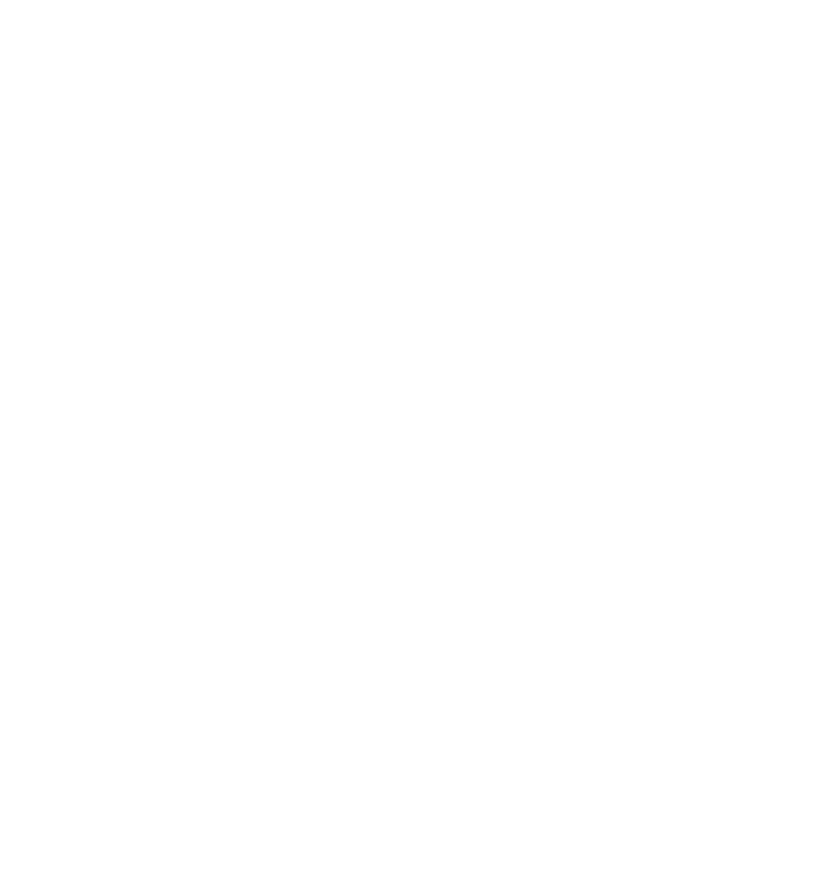
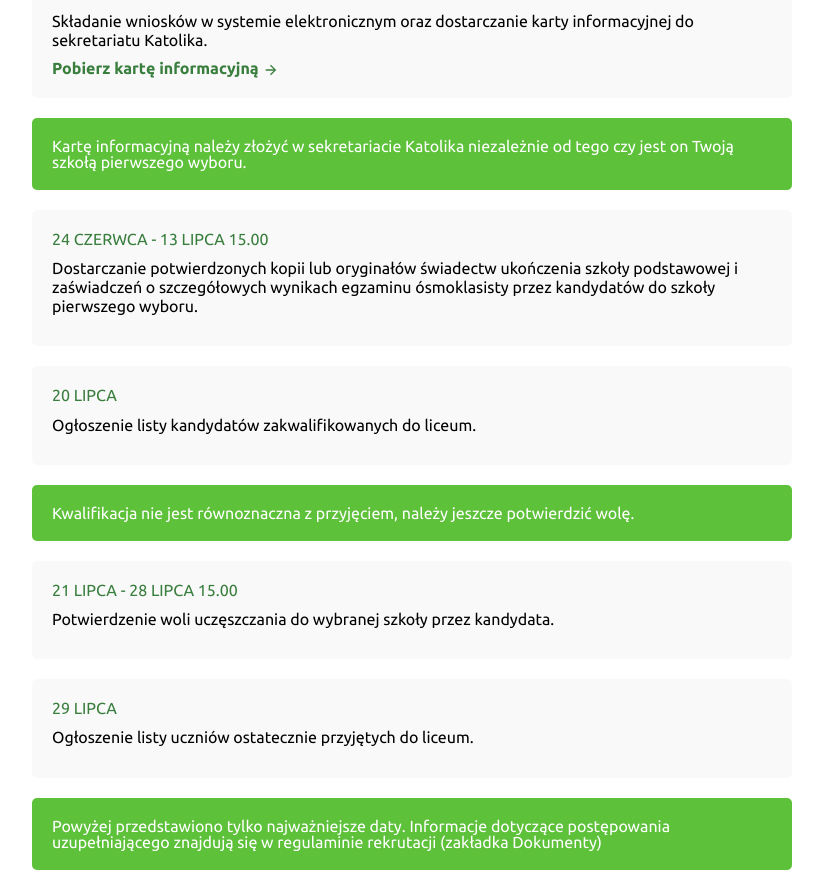
Before and after one commit to stanislawdera/katolik-chorzow-rekrutacja, a Next.js app: page /krok-po-kroku in a window 1280 px wide. Shown: the part 446-1336 px from the top of the page, without its empty margins (228-1051 px from the left). Before the commit the page ends 800 px from the top, so only its background shows below. Built offline with nearby package versions, Linux system fonts and the light colour scheme.

Commit message:
Add content to step by step page

```diff
--- a/components/atoms/ArrowLink/ArrowLink.js
+++ b/components/atoms/ArrowLink/ArrowLink.js
@@ -3,12 +3,17 @@
 import Link from "next/link";
 import { StyledArrowLink } from "./ArrowLink.styles";
 
-export default function ArrowLink({ children, size = "sm", href = "/" }) {
+export default function ArrowLink({
+  children,
+  size = "sm",
+  href = "/",
+  color = false,
+}) {
   return (
     <Link href={href} passHref>
-      <StyledArrowLink size={size}>
+      <StyledArrowLink size={size} color={color}>
         {children}
-        <Icon path={mdiArrowRight} className="arrow" />
+        <Icon path={mdiArrowRight} className="arrow" color={false} />
       </StyledArrowLink>
     </Link>
   );
--- a/components/atoms/ArrowLink/ArrowLink.styles.js
+++ b/components/atoms/ArrowLink/ArrowLink.styles.js
@@ -1,7 +1,7 @@
 import styled from "styled-components";
 
 export const StyledArrowLink = styled.a`
-  color: white;
+  color: ${({ theme, color }) => (color ? theme.colors[color] : "white")};
   text-decoration: none;
   cursor: pointer;
   font-weight: bold;
@@ -9,6 +9,9 @@
     size ? theme.fontSizes[size] : theme.fontSizes.sm};
 
   svg {
+    path {
+      fill: ${({ theme, color }) => (color ? theme.colors[color] : "white")};
+    }
     width: ${({ size, theme }) =>
       size ? theme.fontSizes[size] : theme.fontSizes.sm};
     vertical-align: middle;
--- /dev/null
+++ b/components/atoms/Box/Box.styles.js
@@ -0,0 +1,10 @@
+import styled from "styled-components";
+
+export const Box = styled.div`
+  background-color: ${({ theme, green = false }) =>
+    green ? theme.colors.green : theme.colors.light};
+  color: ${({ green = false }) => (green ? "white" : "black")};
+  border-radius: 5px;
+  padding: ${({ theme }) => theme.spacing.md};
+  margin-top: ${({ theme }) => theme.spacing.md};
+`;
--- /dev/null
+++ b/components/atoms/Container/Container.styles.js
@@ -0,0 +1,13 @@
+import styled from "styled-components";
+
+export const Container = styled.div`
+  width: 100%;
+  padding: 0 ${({ theme }) => theme.spacing.md};
+  margin: ${({ theme }) => theme.spacing.md} 0;
+
+  ${({ theme }) => theme.media.desktop} {
+    width: 800px;
+    margin-left: auto;
+    margin-right: auto;
+  }
+`;
--- /dev/null
+++ b/components/atoms/Paragraph/Paragraph.styles.js
@@ -0,0 +1,9 @@
+import styled from "styled-components";
+
+export const Paragraph = styled.p`
+  line-height: 1.2;
+  color: ${({ color, theme }) => (color ? theme.colors[color] : "black")};
+  text-transform: ${({ uppercase }) => (uppercase ? "uppercase" : "none")};
+  padding-top: ${({ theme, paddingTop }) =>
+    paddingTop ? theme.spacing[paddingTop] : "0"};
+`;
--- /dev/null
+++ b/components/molecules/DateBlock/DateBlock.js
@@ -0,0 +1,26 @@
+import ArrowLink from "components/atoms/ArrowLink/ArrowLink";
+import { Paragraph } from "components/atoms/Paragraph/Paragraph.styles";
+import { StyledDateBlock } from "./DateBlock.styles";
+
+export default function DateBlock({
+  deadline = "",
+  description = "",
+  link = false,
+  linkDescription = "Zobacz",
+}) {
+  return (
+    <StyledDateBlock>
+      <Paragraph color="greenDark" uppercase>
+        {deadline}
+      </Paragraph>
+      <Paragraph>{description}</Paragraph>
+      {link ? (
+        <ArrowLink href={link} size="xs" color="greenDark">
+          {linkDescription}
+        </ArrowLink>
+      ) : (
+        <></>
+      )}
+    </StyledDateBlock>
+  );
+}
--- /dev/null
+++ b/components/molecules/DateBlock/DateBlock.styles.js
@@ -0,0 +1,9 @@
+import { Box } from "components/atoms/Box/Box.styles";
+import { Paragraph } from "components/atoms/Paragraph/Paragraph.styles";
+import styled from "styled-components";
+
+export const StyledDateBlock = styled(Box)`
+  ${Paragraph} {
+    padding-bottom: ${({ theme }) => theme.spacing.sm};
+  }
+`;
--- a/pages/krok-po-kroku.js
+++ b/pages/krok-po-kroku.js
@@ -1,12 +1,65 @@
+import { Box } from "components/atoms/Box/Box.styles";
+import { Container } from "components/atoms/Container/Container.styles";
+import { Paragraph } from "components/atoms/Paragraph/Paragraph.styles";
+import DateBlock from "components/molecules/DateBlock/DateBlock";
 import { Header } from "components/molecules/Header/Header.styles";
 import Layout from "components/organisms/Layout/Layout";
+import Head from "next/head";
 
 export default function StepByStepPage() {
   return (
     <Layout>
+      <Head>
+        <title>Krok po kroku - Rekrutacja Katolik Chorzów</title>
+      </Head>
       <Header>
         <h1>Rekrutacja krok po kroku</h1>
       </Header>
+      <Container>
+        <Paragraph>
+          Na tej stronie znajdziesz spis najważniejszych dat związanych z
+          rekrutacją do Katolika oraz sporo przydatnych informacji.
+        </Paragraph>
+        <Box green>
+          W systemie rekrutacji elektronicznej Katolik widnieje pod nazwą{" "}
+          <i>Publiczne Liceum Katolickie.</i>
+        </Box>
+        <DateBlock
+          deadline="16 maja - 20 czerwca 15:00"
+          description="Składanie wniosków w systemie elektronicznym oraz dostarczanie karty informacyjnej do sekretariatu Katolika."
+          link="https://katolikchorzow-my.sharepoint.com/:b:/g/personal/it_katolik-chorzow_edu_pl/EWvqcdxxSy9KgQeG3ArMaGkB5sP08nUijQJpwEObK14Gmw?e=wZ08qN"
+          linkDescription="Pobierz kartę informacyjną"
+        />
+        <Box green>
+          Kartę informacyjną należy złożyć w sekretariacie Katolika niezależnie
+          od tego czy jest on Twoją szkołą pierwszego wyboru.
+        </Box>
+        <DateBlock
+          deadline="24 czerwca - 13 lipca 15.00"
+          description="Dostarczanie potwierdzonych kopii lub oryginałów świadectw ukończenia szkoły podstawowej i zaświadczeń o szczegółowych wynikach egzaminu ósmoklasisty przez kandydatów do szkoły pierwszego wyboru."
+        />
+        <DateBlock
+          deadline="20 lipca"
+          description="Ogłoszenie listy kandydatów zakwalifikowanych do liceum."
+        />
+        <Box green>
+          Kwalifikacja nie jest równoznaczna z przyjęciem, należy jeszcze
+          potwierdzić wolę.
+        </Box>
+        <DateBlock
+          deadline="21 lipca - 28 lipca 15.00"
+          description="Potwierdzenie woli uczęszczania do wybranej szkoły przez kandydata."
+        />
+        <DateBlock
+          deadline="29 lipca"
+          description="Ogłoszenie listy uczniów ostatecznie przyjętych do liceum."
+        />
+        <Box green>
+          Powyżej przedstawiono tylko najważniejsze daty. Informacje dotyczące
+          postępowania uzupełniającego znajdują się w regulaminie rekrutacji
+          (zakładka Dokumenty)
+        </Box>
+      </Container>
     </Layout>
   );
 }
```
